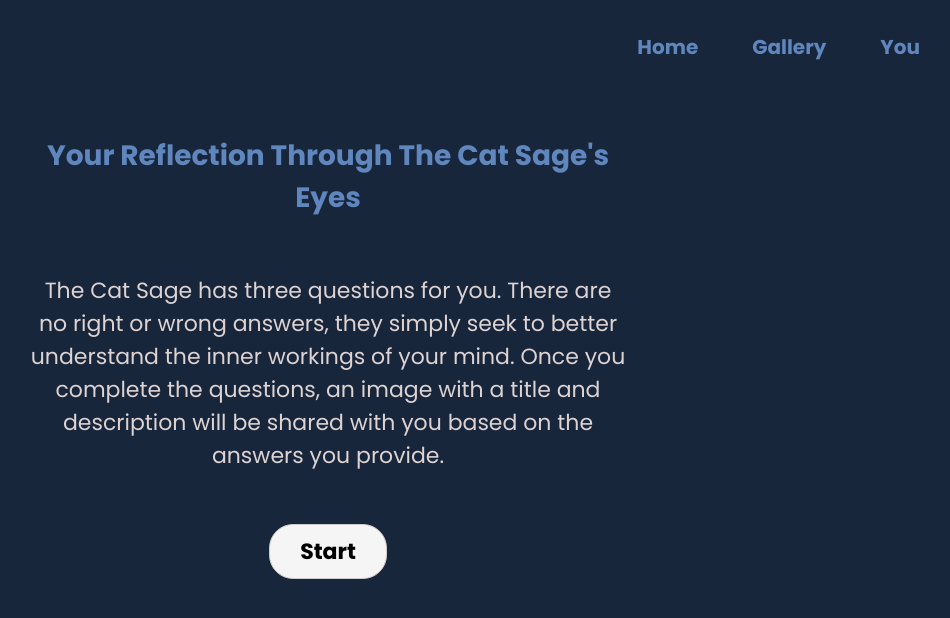
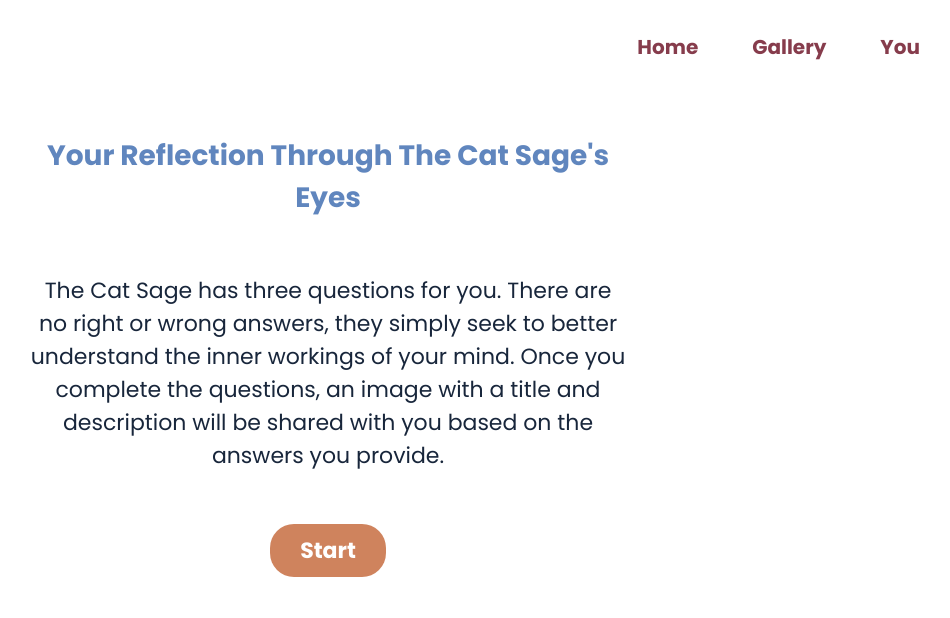
Before and after one commit to maddiesolis/generative-site, a React (Create React App) app: page /you in a window 1280 px wide. Shown: the top 618 px of the page, without its empty margins (312-1262 px from the left). Built offline with nearby package versions, Linux system fonts and the light colour scheme; a web font is replaced by a local one.

Commit message:
formatting

```diff
--- a/src/Navbar.tsx
+++ b/src/Navbar.tsx
@@ -10,6 +10,7 @@ export const NavContainerDiv = styled.div`
     padding: 20px 48px;
     position: sticky;
     top: 0;
+    background-color: white;
 `
 
 export const NavMenuDiv = styled(NavContainerDiv)`
@@ -21,12 +22,12 @@ export const NavMenuDiv = styled(NavContainerDiv)`
 
 export const NavMenuLink = styled(Link)`
     text-decoration: none;
-    color: #6086BE;
+    color: #863C4C;
     font-size: 20px;
     line-height: 24px;
     font-weight: 800;
     &:hover {
-        color: #aec2de;
+        color: #4E232C;
         cursor: pointer;
     }
 `
--- a/src/home/GradientText.tsx
+++ b/src/home/GradientText.tsx
@@ -11,7 +11,7 @@ const gradientAnimation = keyframes`
 `;
 
 const GradientTextSpan = styled(TitleSpan)`
-  animation: ${gradientAnimation} 100s linear infinite;
+  animation: ${gradientAnimation} 30s linear infinite;
 `;
 
 interface GradientTextProps {
--- a/src/home/HomeComponents.tsx
+++ b/src/home/HomeComponents.tsx
@@ -43,10 +43,10 @@ export const TitleSpan = styled.span`
 export const DescriptionSpan = styled(IntroSpan)`
     font-weight: 400 !important;
     width: 800px;
-    font-size: 28px;
+    font-size: 26px;
     line-height: 50px;
-    margin-top: 40px;
-    color: #DDD3D3
+    margin-top: 20px;
+    color: #18263B
 `
 export const AnimatedButtonDiv = styled.div`
     position: relative;
--- a/src/home/HomePage.tsx
+++ b/src/home/HomePage.tsx
@@ -10,7 +10,7 @@ export const LayoutDiv = styled.div`
     grid-template-rows: 10% 90%;
     height: 100vh;
     font-family: 'Poppins', sans-serif;
-    background-color: #18263B;
+    /* background-color: #DDD3D3; */
 `
 
 export const HomePage: React.FC = () => {
@@ -24,7 +24,9 @@ export const HomePage: React.FC = () => {
                             <InitialFlicker text="Welcome to the"/>
                             <GradientText text="Cat Sage Gallery"/>
                             <DescriptionSpan>
-                            This exhibition explores ways to represent individuals based on their philosophical perceptions of the world, as well as their general thought process patterns. Imagery and literature are used throughout the gallery, particularly in the interactive activity located under the <i>You</i> tab.
+                            This exhibition explores ways to represent individuals based on their philosophical perceptions of the world, as well as their general thought process patterns.
+                            Imagery and literature are used throughout the gallery, particularly in the interactive activity located under the <i>You</i> tab.
+                            The <i>Gallery</i> tab uses randomization to showcase the artworks.
                             </DescriptionSpan>
                         </HomeTitleDiv>
                     </HomeLeftSideDiv>
--- a/src/home/WordFlicker.tsx
+++ b/src/home/WordFlicker.tsx
@@ -3,10 +3,15 @@ import styled from 'styled-components';
 
 const TextSpan = styled.span`
     font-weight: 800;
-    font-size: 24px;
-    line-height: 28px;
-    height: 28px;
+    font-size: 20px;
+    line-height: 24px;
+    height: 24px;
     color: ${props => props.color};
+    @media (min-width: 1600px) {
+        font-size: 24px;
+        line-height: 28px;
+        height: 28px;
+    }
 `
 
 interface WordFlickerProps {
--- a/src/poetry/NewPoetryPage.tsx
+++ b/src/poetry/NewPoetryPage.tsx
@@ -8,7 +8,7 @@ import { series1, series2, series3, series4, series5, series6, series7 } from ".
 import { useEffect, useState } from "react";
 
 const PoetryPageDiv = styled(LayoutDiv)`
-    padding: 0 5% 5% 5%;
+    padding: 0 5%;
     height: 100vh;
 `
 const OuterGridDiv = styled.div`
@@ -38,12 +38,9 @@ const SplitRectangleDiv = styled.div`
 const FlickerTextBox = styled.div`
     display: flex;
     flex-direction: column;
-    justify-content: center;
+    justify-content: space-evenly;
     gap: 40px;
-    padding: 28px 0 40px 1rem;
-    @media (min-width: 1600px) {
-        justify-content: space-evenly;
-    }
+    padding: 28px 1rem 40px 1rem;
 `
 const GradientWrapper = styled.div`
     display: flex;
@@ -79,9 +76,9 @@ export const NewPoetryPage: React.FC = () => {
         console.log('display 3', display3)
     })
     return(
-        <PoetryPageDiv>
         <LayoutDiv>
             <Navbar/>
+            <PoetryPageDiv>
             <OuterGridDiv>
                 <LeftGridDiv>
                     <SplitRectangleDiv>
@@ -104,7 +101,8 @@ export const NewPoetryPage: React.FC = () => {
                     <GradientWrapper><GradientBackground colors={display2.colors}/></GradientWrapper>
                 </RightGridDiv>
             </OuterGridDiv>
+            </PoetryPageDiv>
         </LayoutDiv>
-        </PoetryPageDiv>
+
     )
 }
--- a/src/quiz/AnswerCombos.tsx
+++ b/src/quiz/AnswerCombos.tsx
@@ -49,7 +49,7 @@ export const AnswerCombos = [
     {result: [2, 0, 0], image: result_200, title: "Wishin' I Was Fishin'", description: "Only a dreamer would rest on the clouds, contemplating all of the outcomes that might unfold."},
     {result: [2, 0, 1], image: result_201, title: "The Eye", description: "It could be something watching you, or it could just be the sky. Regardless, time will move on accordingly, and what the future holds is what the future holds."},
     {result: [2, 0, 2], image: result_202, title: "A Slope in Slumber", description: "There are realists, and there are dreamers. It looks like you're both."},
-    {result: [2, 1, 0], image: result_210, title: "Beautiful Mind", description: "Time warps as you zone out, and you enter a realm of imagination, where anything and everything is possible. Keep imagining, it's a wonderful thing."},
+    {result: [2, 1, 0], image: result_210, title: "Beautiful Mind", description: "Time warps as you zone out, and you enter a realm of imagination, where anything and everything is possible."},
     {result: [2, 1, 1], image: result_211, title: "Finding Fantasy", description: "All you need is a setting, whatever it may be. The current moment can last forever, if you want it to. The future storm is no bother."},
     {result: [2, 1, 2], image: result_212, title: "What do you think that cloud looks like?", description: "You find shapes in the unexpected, and bring them to life. It may feel that time stops while you're in your creative process, but it drags on in other scenarios."},
     {result: [2, 2, 0], image: result_220, title: "A matrix that holds your past, present, and future.", description: "You are a capturer. You capture memories. You capture ideas for the future. They remain organised in your head, but your dreams add beauty."},
--- a/src/quiz/Question.tsx
+++ b/src/quiz/Question.tsx
@@ -23,14 +23,15 @@ const OptionsContainer = styled.div`
 const Option = styled.button`
     font-family: 'Poppins', sans-serif;
     font-size: 22px;
+    color: #18263B;
     padding: 10px;
     margin: 0 auto;
     width: 80%;
-    border: 1px solid #ccc;
+    border: none;
     border-radius: 24px;
-    background-color: #f5f5f5;
+    background-color: #dae2f0;
     &:hover {
-        background-color: #767676;
+        background-color: #acc0dd;
     }
     cursor: pointer;
 `;
--- a/src/quiz/QuizIntro.tsx
+++ b/src/quiz/QuizIntro.tsx
@@ -4,21 +4,22 @@ import styled from "styled-components";
 export const QuizDescriptionSpan = styled.span`
     font-size: 22px;
     text-align: center;
-    color: #DDD3D3
+    color: #18263B;
 `
 
-export const NextButton = styled.button`
+export const StartButton = styled.button`
     font-family: 'Poppins', sans-serif;
     font-size: 22px;
     font-weight: 800;
+    color: #ffffff;
     padding: 10px 30px;
     margin: 0 auto;
     margin-top: 20px;
-    border: 1px solid #ccc;
+    border: none;
     border-radius: 24px;
-    background-color: #f5f5f5;
+    background-color: #CF835D;
     &:hover {
-        background-color: #767676;
+        background-color: #b56036;
     }
     cursor: pointer;
 `;
@@ -35,7 +36,7 @@ export const QuizIntro: React.FC<QuizIntroProps> = ({ onStart }) => {
                 The Cat Sage has three questions for you. There are no right or wrong answers, they simply seek to better understand the inner workings of your mind.
                 Once you complete the questions, an image with a title and description will be shared with you based on the answers you provide.
             </QuizDescriptionSpan>
-            <NextButton onClick={onStart}>Start</NextButton>
+            <StartButton onClick={onStart}>Start</StartButton>
         </QuestionLayoutDiv>
 	);
 };
```
Lines whose indentation alone changed are shown as unchanged.
